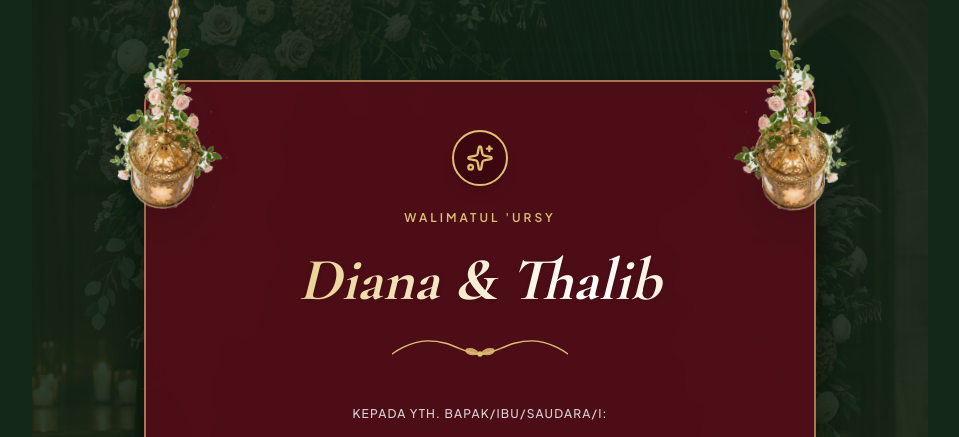
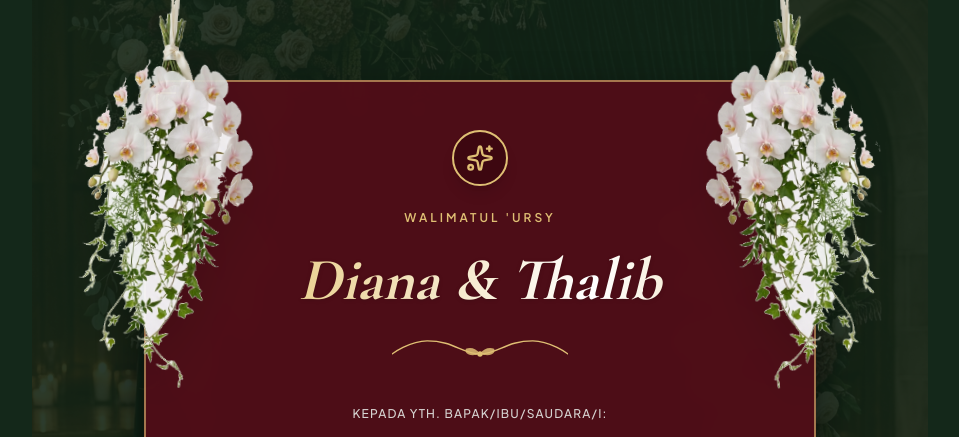
Before and after one commit to ahmadrofiussuud/undangan, a Next.js app: page / in a window 1280 px wide. Both pictures are taken after a click on the element 640 px from the left and 418 px from the top of the page. Shown: the top 437 px of the page, without its empty margins (160-1119 px from the left). Built offline with nearby package versions, Linux system fonts and the light colour scheme; no server answers; the database is empty.

Commit message:
refactor: swap ornaments placing white orchid bouquet on Walimatul Ursy card and gold lanterns on Ar-Rum quote section

```diff
--- a/components/OpeningCardSection.tsx
+++ b/components/OpeningCardSection.tsx
@@ -21,25 +21,25 @@ export default function OpeningCardSection({ guestName }: { guestName: string })
       </div>
 
       <div className="relative z-10 max-w-2xl mx-auto text-center space-y-8">
-        {/* Hanging Royal Gold Chandelier Lantern - Top Left Ornament */}
-        <div className="absolute -top-16 -left-6 sm:-top-20 sm:-left-14 z-30 w-28 sm:w-44 pointer-events-none filter drop-shadow-2xl animate-lantern-sway">
+        {/* Hanging White Orchid Bouquet - Top Left Ornament */}
+        <div className="absolute -top-16 -left-6 sm:-top-20 sm:-left-14 z-30 w-28 sm:w-44 pointer-events-none filter drop-shadow-2xl animate-orchid-sway">
           <Image
-            src="/hanging_lantern.png"
-            alt="Hanging Vintage Gold Chandelier Lantern"
-            width={869}
-            height={1071}
+            src="/hanging_orchid.png"
+            alt="Hanging White Orchid Bouquet"
+            width={518}
+            height={1167}
             priority
             className="w-full h-auto opacity-95"
           />
         </div>
 
-        {/* Hanging Royal Gold Chandelier Lantern - Top Right Ornament */}
-        <div className="absolute -top-16 -right-6 sm:-top-20 sm:-right-14 z-30 w-28 sm:w-44 pointer-events-none filter drop-shadow-2xl animate-lantern-sway-reverse">
+        {/* Hanging White Orchid Bouquet - Top Right Ornament */}
+        <div className="absolute -top-16 -right-6 sm:-top-20 sm:-right-14 z-30 w-28 sm:w-44 pointer-events-none filter drop-shadow-2xl animate-orchid-sway-reverse">
           <Image
-            src="/hanging_lantern.png"
-            alt="Hanging Vintage Gold Chandelier Lantern"
-            width={869}
-            height={1071}
+            src="/hanging_orchid.png"
+            alt="Hanging White Orchid Bouquet"
+            width={518}
+            height={1167}
             priority
             className="w-full h-auto opacity-95"
           />
--- a/components/SvgOrnaments.tsx
+++ b/components/SvgOrnaments.tsx
@@ -13,23 +13,23 @@ export function ScallopedCloudFrame({
 }) {
   return (
     <div className={`relative max-w-xl mx-auto ${className}`}>
-      {/* Top-Right Hanging Orchid Flower Ornament */}
+      {/* Top-Right Hanging Gold Vintage Lantern Ornament */}
       {showOrchids && (
-        <div className="absolute -top-7 -right-7 sm:-top-9 sm:-right-9 z-30 w-24 sm:w-36 pointer-events-none filter drop-shadow-2xl animate-orchid-sway-reverse">
+        <div className="absolute -top-8 -right-8 sm:-top-10 sm:-right-10 z-30 w-24 sm:w-36 pointer-events-none filter drop-shadow-2xl animate-lantern-sway-reverse">
           <img
-            src="/hanging_orchid.png"
-            alt="Hanging Orchid"
+            src="/hanging_lantern.png"
+            alt="Hanging Vintage Gold Lantern"
             className="w-full h-auto opacity-95"
           />
         </div>
       )}
 
-      {/* Bottom-Left Hanging Orchid Flower Ornament */}
+      {/* Bottom-Left Hanging Gold Vintage Lantern Ornament */}
       {showOrchids && (
-        <div className="absolute -bottom-7 -left-7 sm:-bottom-9 sm:-left-9 z-30 w-24 sm:w-36 pointer-events-none filter drop-shadow-2xl animate-orchid-sway">
+        <div className="absolute -bottom-8 -left-8 sm:-bottom-10 sm:-left-10 z-30 w-24 sm:w-36 pointer-events-none filter drop-shadow-2xl animate-lantern-sway">
           <img
-            src="/hanging_orchid.png"
-            alt="Hanging Orchid"
+            src="/hanging_lantern.png"
+            alt="Hanging Vintage Gold Lantern"
             className="w-full h-auto opacity-95"
           />
         </div>
```
